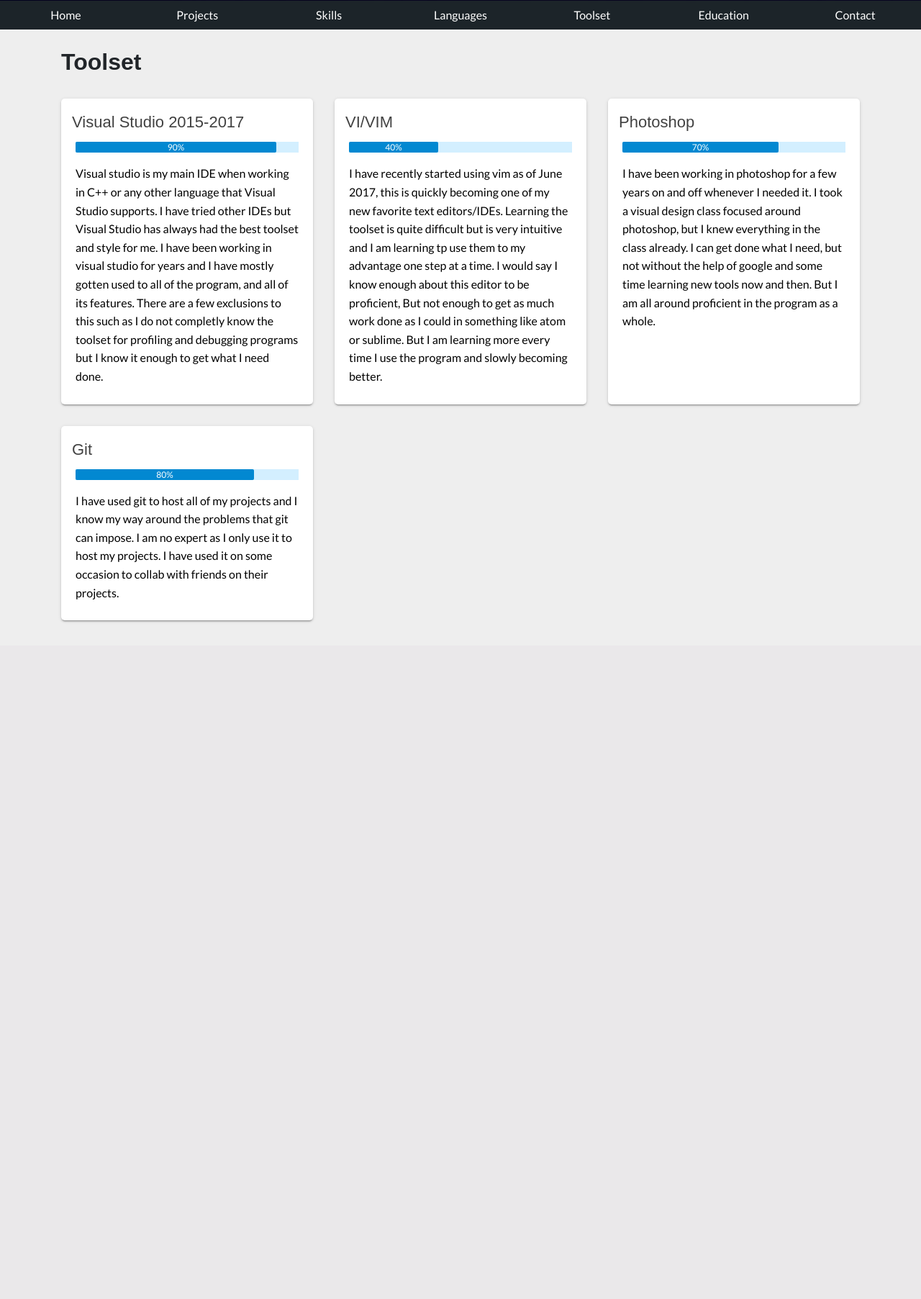
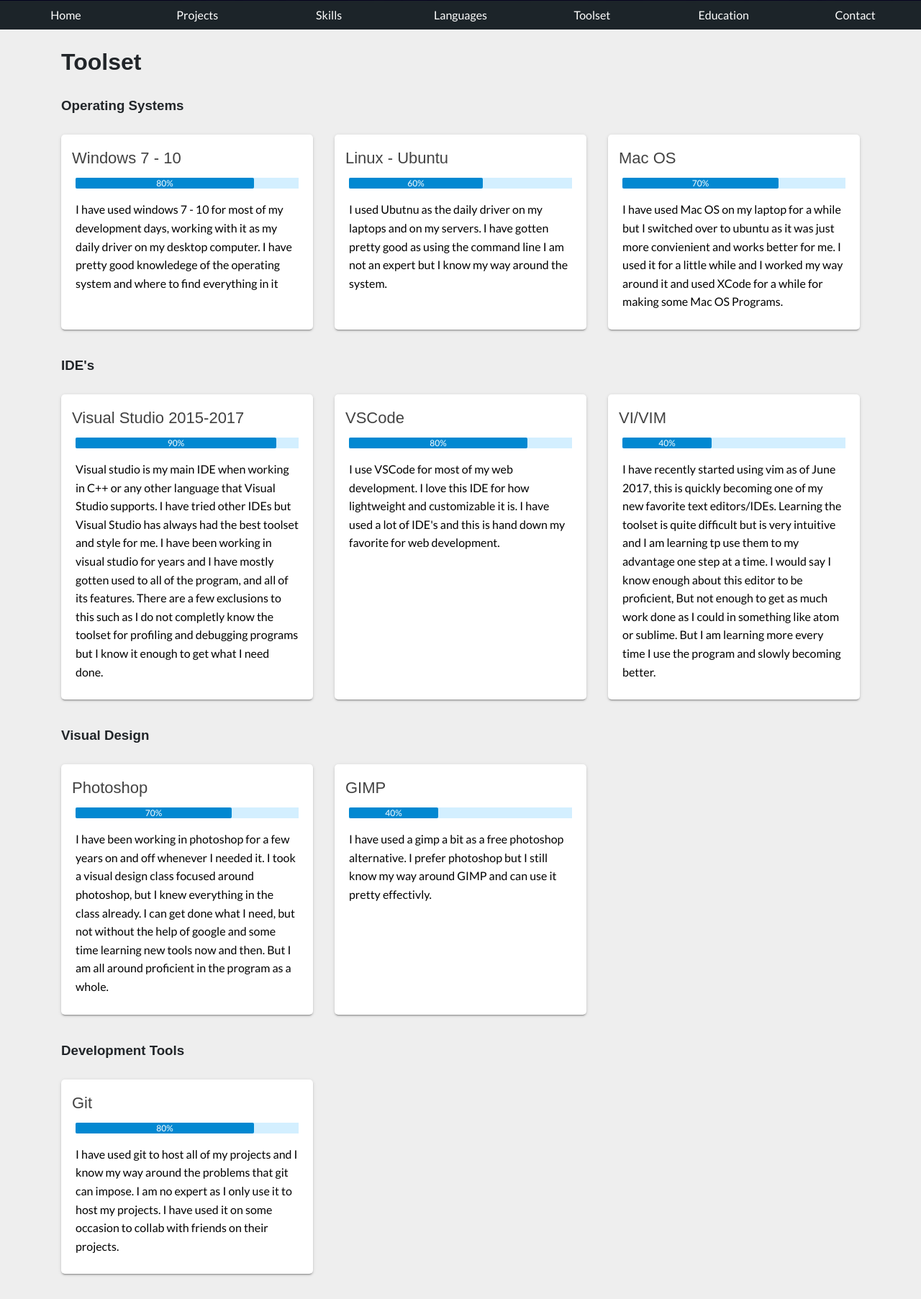
Before and after one commit to ebraptus/Portfolio, a Flask app: page /toolset/ in a window 1280 px wide. Shown: the part 399-2204 px from the top of the page at 72% size. Before the commit the page ends 1264 px from the top, so only its background shows below. Run offline with Flask 2, Linux system fonts and the light colour scheme; some libraries are stand-ins or nearby versions.

Commit message:
Sorted toolset page and added some more | VSCode | MacOS | Linux | Windows, Fixed some errors and cleaned up readme

```diff
--- a/Portfolio/templates/toolset.html
+++ b/Portfolio/templates/toolset.html
@@ -1,10 +1,59 @@
 {% extends '__template.html' %}
 
-{% set title = "Toolset" %}
 {% set blockstyle = "s-xs-12 s-sm-12 s-md-6 s-lg-4" %}
 
 {% block body %}
-	<div class="row row-stretch">
+<h3>Operating Systems</h3>
+<div class="row">
+	<div class="{{ blockstyle }}">
+		<div class="card">
+			<div class="title">Windows 7 - 10</div>
+			<div class="content">
+				<div class="progress">
+					<div class="bar" data-percent="80"></div>
+				</div>
+				<p>
+					I have used windows 7 - 10 for most of my development days, working with it as my daily driver on my desktop computer. I
+					have pretty good knowledege of the operating system and where to find everything in it
+				</p>
+			</div>
+		</div>
+	</div>
+
+	<div class="{{ blockstyle }}">
+		<div class="card">
+			<div class="title">Linux - Ubuntu</div>
+			<div class="content">
+				<div class="progress">
+					<div class="bar" data-percent="60"></div>
+				</div>
+				<p>
+					I used Ubutnu as the daily driver on my laptops and on my servers. I have gotten pretty good as using the command line I
+					am not an expert but I know my way around the system.
+				</p>
+			</div>
+		</div>
+	</div>
+
+	<div class="{{ blockstyle }}">
+		<div class="card">
+			<div class="title">Mac OS</div>
+			<div class="content">
+				<div class="progress">
+					<div class="bar" data-percent="70"></div>
+				</div>
+				<p>
+					I have used Mac OS on my laptop for a while but I switched over to ubuntu as it was just more convienient and works better
+					for me. I used it for a little while and I worked my way around it and used XCode for a while for making some Mac OS
+					Programs.
+				</p>
+			</div>
+		</div>
+	</div>
+</div>
+
+<h3>IDE's</h3>
+<div class="row">
 	<div class="{{ blockstyle }}">
 		<div class="card">
 			<div class="title">Visual Studio 2015-2017</div>
@@ -17,6 +66,21 @@
 					but Visual Studio has always had the best toolset and style for me. I have been working in visual studio for years and
 					I have mostly gotten used to all of the program, and all of its features. There are a few exclusions to this such as
 					I do not completly know the toolset for profiling and debugging programs but I know it enough to get what I need done.
+				</p>
+			</div>
+		</div>
+	</div>
+
+	<div class="{{ blockstyle }}">
+		<div class="card">
+			<div class="title">VSCode</div>
+			<div class="content">
+				<div class="progress">
+					<div class="bar" data-percent="80"></div>
+				</div>
+				<p>
+					I use VSCode for most of my web development. I love this IDE for how lightweight and customizable it is. I have used a lot
+					of IDE's and this is hand down my favorite for web development.
 				</p>
 			</div>
 		</div>
@@ -38,7 +102,10 @@
 			</div>
 		</div>
 	</div>
+</div>
 
+<h3>Visual Design</h3>
+<div class="row">
 	<div class="{{ blockstyle }}">
 		<div class="card">
 			<div class="title">Photoshop</div>
@@ -57,6 +124,24 @@
 
 	<div class="{{ blockstyle }}">
 		<div class="card">
+			<div class="title">GIMP</div>
+			<div class="content">
+				<div class="progress">
+					<div class="bar" data-percent="40"></div>
+				</div>
+				<p>
+					I have used a gimp a bit as a free photoshop alternative. I prefer photoshop but I still know my way around GIMP and can
+					use it pretty effectivly.
+				</p>
+			</div>
+		</div>
+	</div>
+</div>
+
+<h3>Development Tools</h3>
+<div class="row">
+	<div class="{{ blockstyle }}">
+		<div class="card">
 			<div class="title">Git</div>
 			<div class="content">
 				<div class="progress">
```
Also changed, not shown: README.md. Lines whose indentation alone changed are shown as unchanged.
